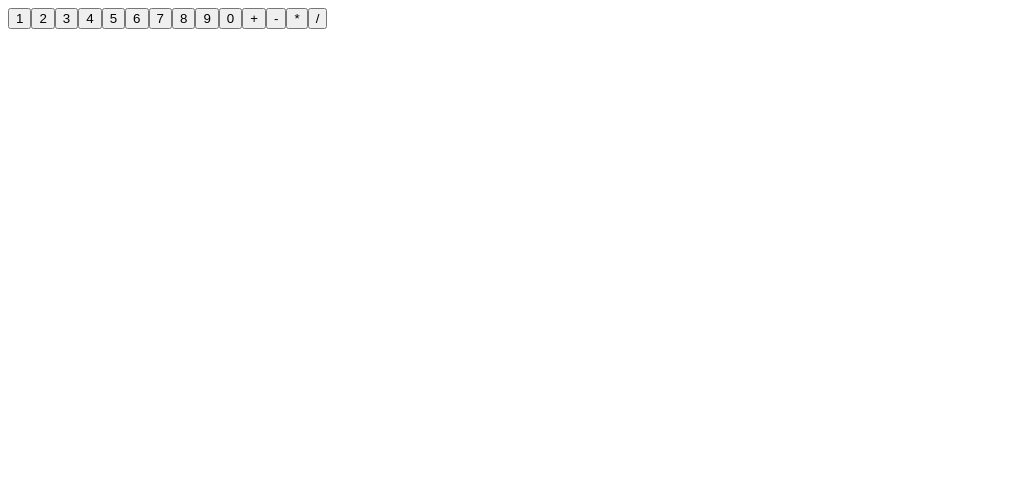
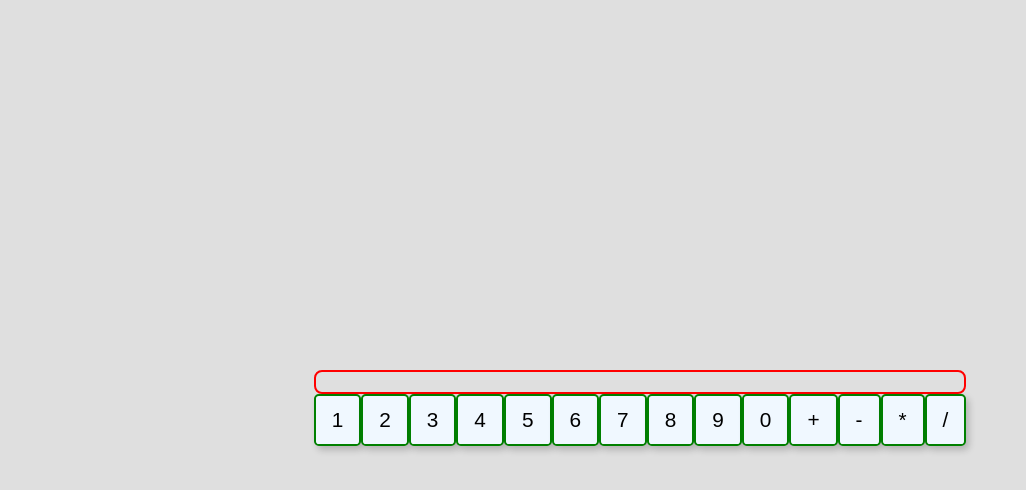
Before and after one commit to Dullat/Js-Mastery, a website: page code/18.dom.html in a window 1280 px wide. Shown: the whole page, without its empty margins (0-1026 px from the left). Drawn offline with Linux system fonts and the light colour scheme.

Commit message:
basic display : working

```diff
--- a/code/18.dom.html
+++ b/code/18.dom.html
@@ -4,6 +4,41 @@
     <meta charset="UTF-8">
     <meta name="viewport" content="width=device-width, initial-scale=1.0">
     <title>Document</title>
+    <style>
+        .btn{
+            background-color: aliceblue;
+            border: 2px solid green ;
+            padding: 1rem;
+            font-size: 1.3rem;
+            border-radius: .3rem;
+            box-shadow: 3px 4px 7px rgb(1,1,1,.2);
+            line-height: 1rem;
+            cursor: pointer;
+        }
+
+        body{
+            display: grid;
+            place-content: center;
+            min-height: 100dvh;
+            background: #dfdfdf;
+        }
+
+        .display{
+            display: flex;
+            flex-direction: column;
+            gap: .2rem;
+            border: 2px solid red;
+            border-radius: .5rem;
+            padding: .5rem;
+        }
+
+        /* .keypad{
+            display: grid;
+            grid-template-columns: 1fr 1fr 1fr;
+            gap: 1rem
+        } */
+
+    </style>
 </head>
 <body>
     <script src="19.betterCalc.js"></script>
--- a/code/19.betterCalc.js
+++ b/code/19.betterCalc.js
@@ -27,7 +27,7 @@ class Calculator {
 
         try {
             const tempResult = (Function(`"use strict"; return(${tokens.join("")})`))();
-            console.log(tempResult)
+            return tempResult
         } catch (error) {
             console.log(error)
         }
@@ -42,10 +42,12 @@ class Calculator {
             this.operationString += value;
         }
 
-        this.evaluate();
+        return this.evaluate();
 
-        console.log(this.operationString);
+    }
 
+    returnOpString(){
+        return this.operationString
     }
 }
 
@@ -59,15 +61,29 @@ class Gui {
     createButton(label, onClick) {
         const button = document.createElement("button")
         button.textContent = label
+        button.classList.add("btn")
         console.log(onClick)
         button.addEventListener("click", () => onClick(label))
+
         return button
 
     }
 
+    display(opString, tempResult){
+        const calcDisplay = document.querySelector('.display')
+        calcDisplay.querySelector('.op-str-el').textContent = opString
+        calcDisplay.querySelector('.temp-res-el').textContent = tempResult
+    }
+
     createUI() {
         const display = document.createElement("div")
+        const operationStringElement = document.createElement("div")
+        const tempResElement = document.createElement("div")
         const keyPad = document.createElement("div")
+        display.classList.add('display')
+        keyPad.classList.add('keypad')
+        operationStringElement.classList.add("op-str-el")
+        tempResElement.classList.add("temp-res-el")
 
         const nums = [1, 2, 3, 4, 5, 6, 7, 8, 9, 0];
         const ops = ["+", "-", "*", "/"];
@@ -80,11 +96,16 @@ class Gui {
             keyPad.appendChild(this.createButton(op, this.handleInput.bind(this)))
         })
 
+        document.body.appendChild(display)
         document.body.appendChild(keyPad)
+        display.appendChild(operationStringElement)
+        display.appendChild(tempResElement)
     }
 
     handleInput(value) {
-        this.calc.input(value)
+        let tempRes = this.calc.input(value)
+        let opString = this.calc.returnOpString()
+        this.display(opString, tempRes)
     }
 }
 
```
